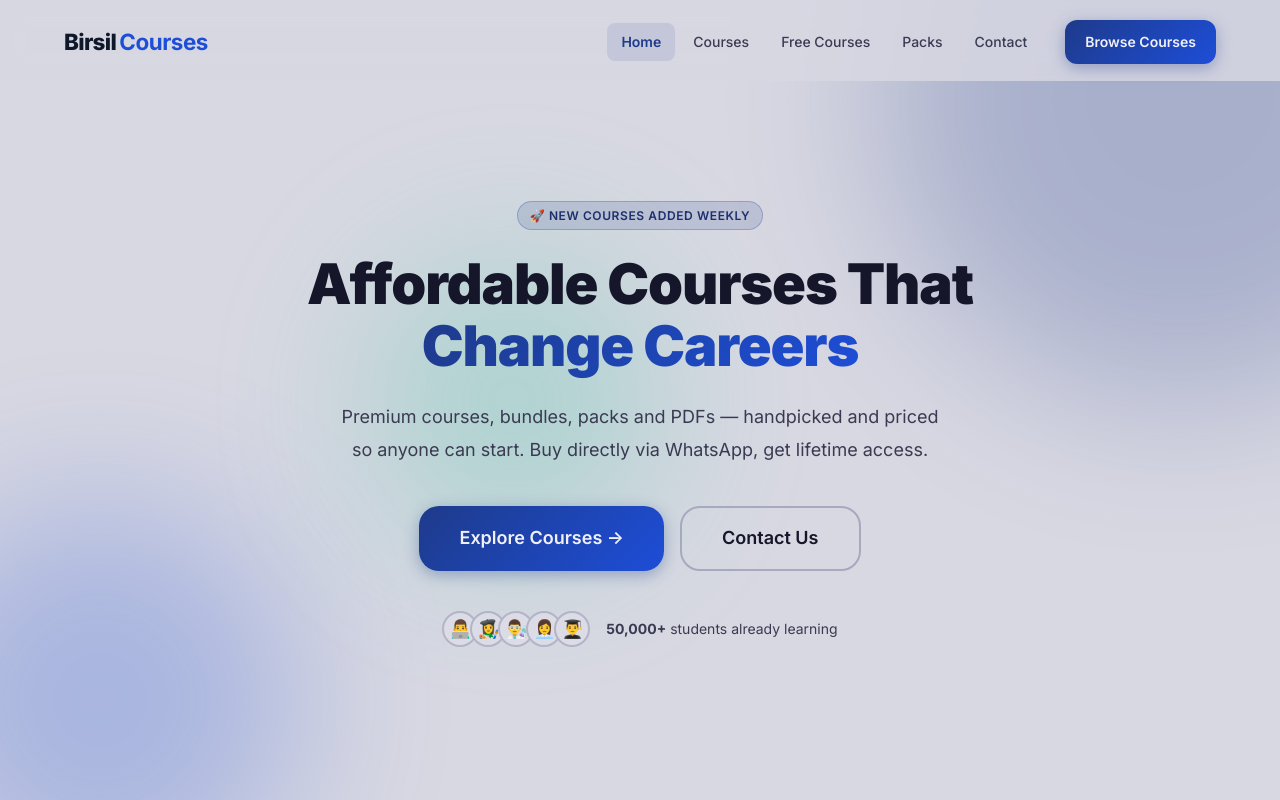
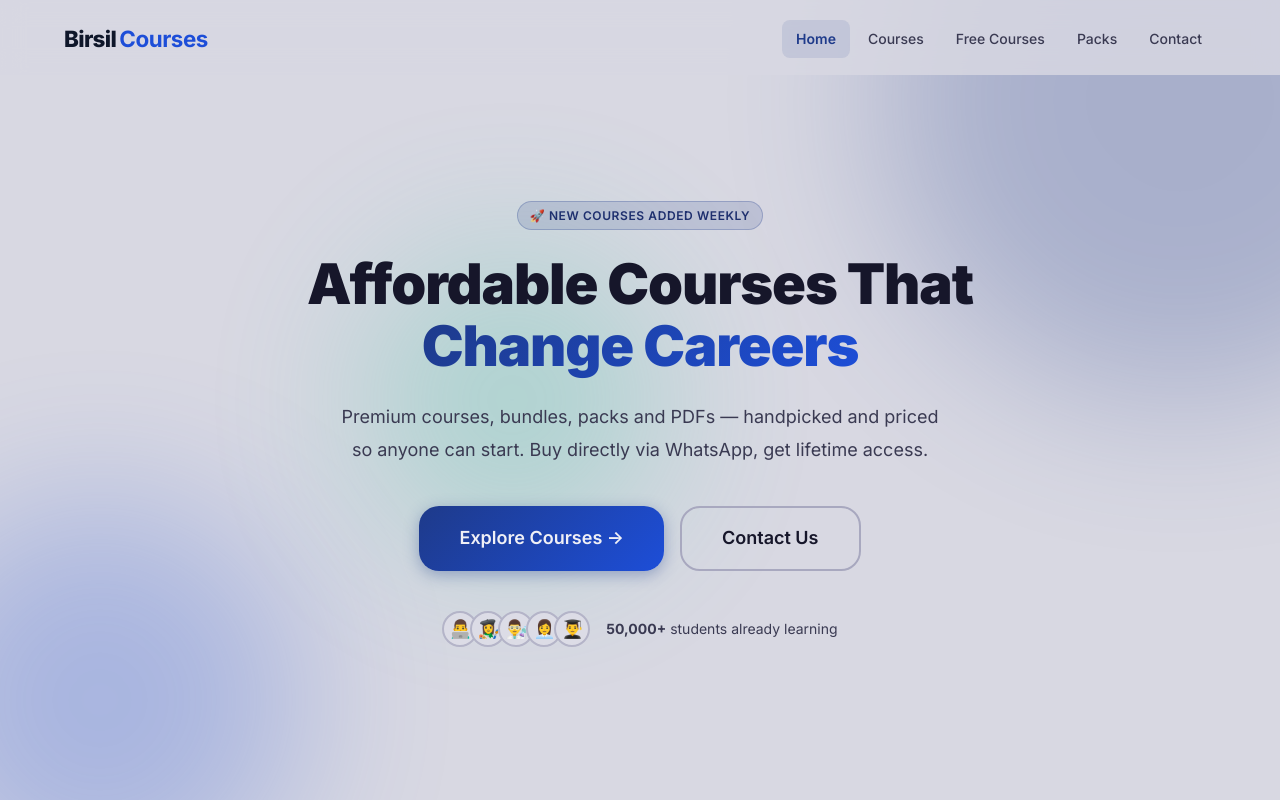
Before and after one commit to maxin3820-jpg/BC, a React (Vite) app: page / in a window 1280 px wide. Shown: the top 800 px of the page. Built offline with nearby package versions, Linux system fonts and the light colour scheme; no server answers.

Commit message:
remove: Delete Browse Courses button from navbar

```diff
--- a/src/components/Navbar/Navbar.jsx
+++ b/src/components/Navbar/Navbar.jsx
@@ -52,11 +52,6 @@ const Navbar = () => {
           <NavLink to="/contact">Contact</NavLink>
         </nav>
 
-        {/* Desktop CTA */}
-        <div className="navbar-cta">
-          <Link to="/courses" className="btn btn-primary btn-sm">Browse Courses</Link>
-        </div>
-
         {/* Mobile 3-dot button */}
         <div className="mobile-menu-wrap" ref={menuRef}>
           <button
```
